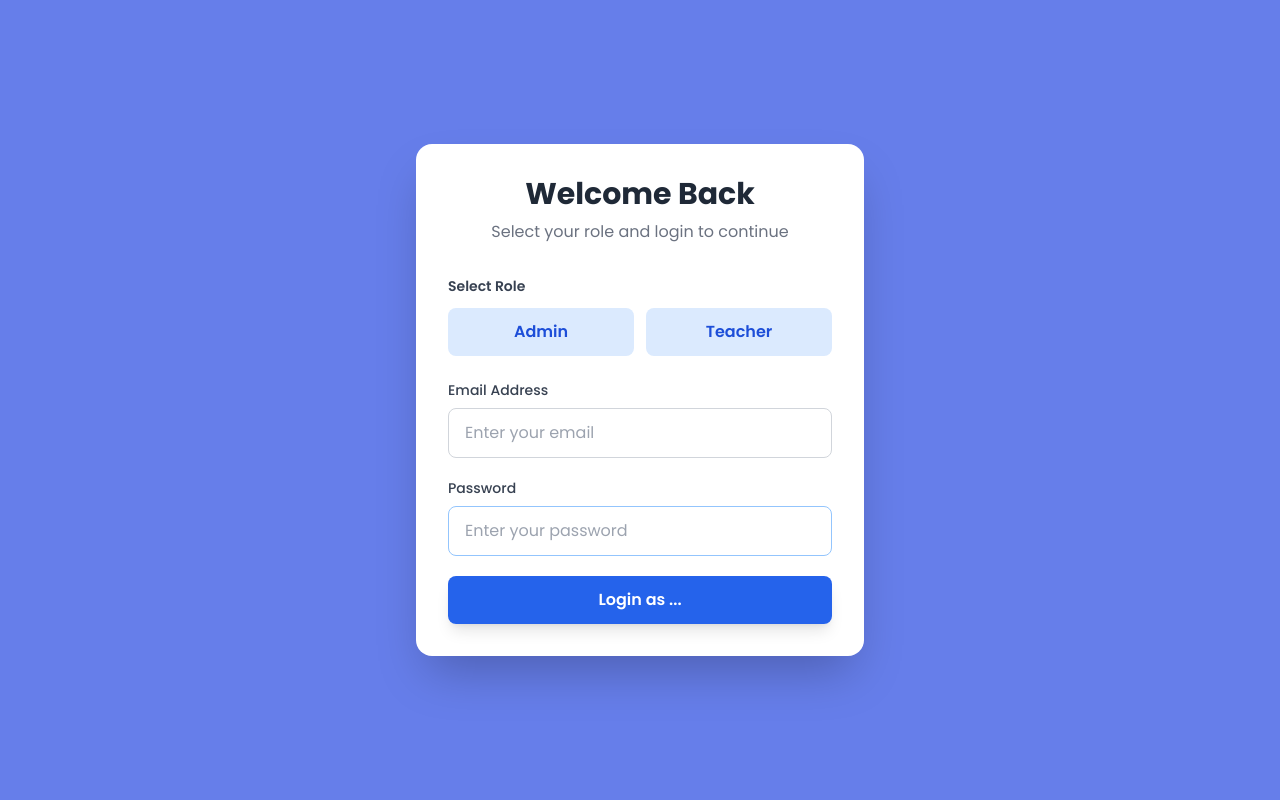
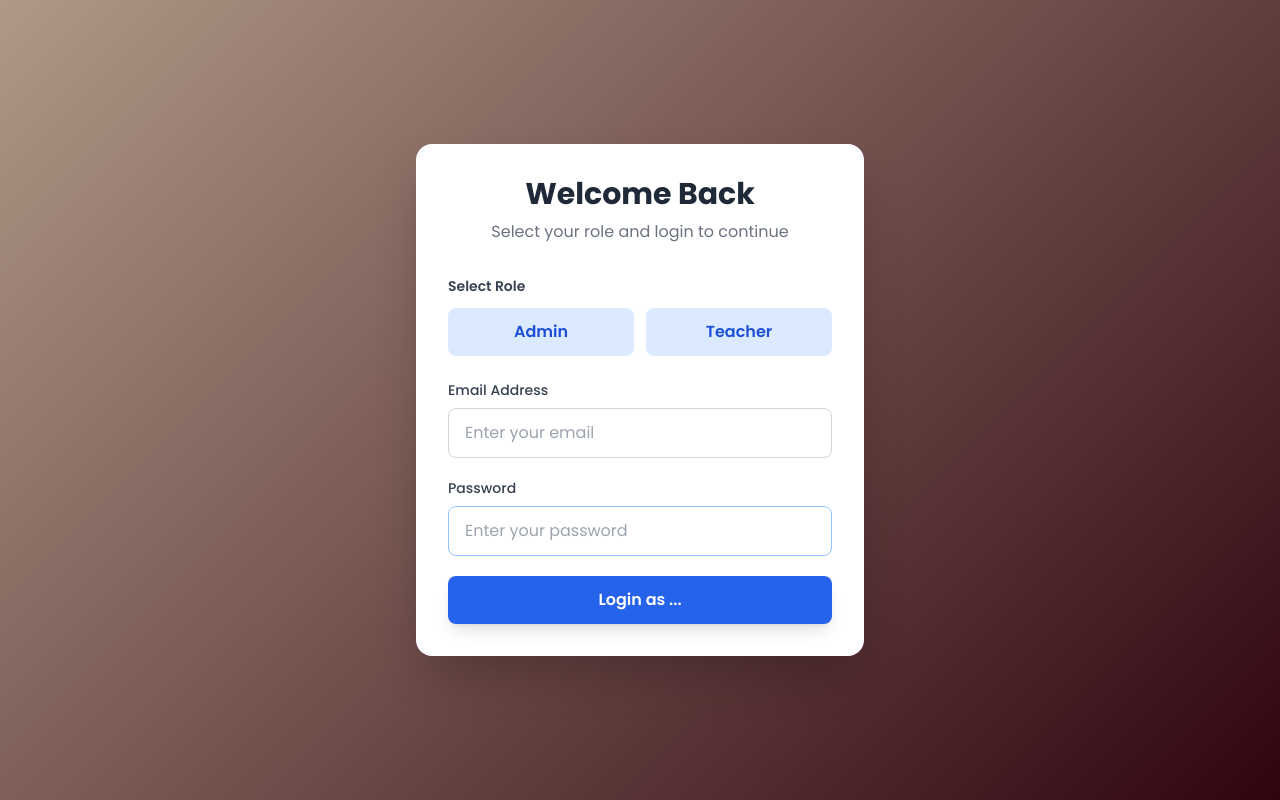
Before and after one commit to NamrataPeshwa/schoolManagementFrontend, a React (Vite) app: page / in a window 1280 px wide. Built offline with nearby package versions, Linux system fonts and the light colour scheme.

Commit message:
colors updated

```diff
--- a/src/App.css
+++ b/src/App.css
@@ -6,7 +6,7 @@
 
 body {
   font-family: 'Poppins';
-  background: linear-gradient(135deg, #667eea 0%, #667eea 100%);
+  background: linear-gradient(135deg, #af9987 0%, #30040f 100%);
   min-height: 100vh;
 }
 
```
